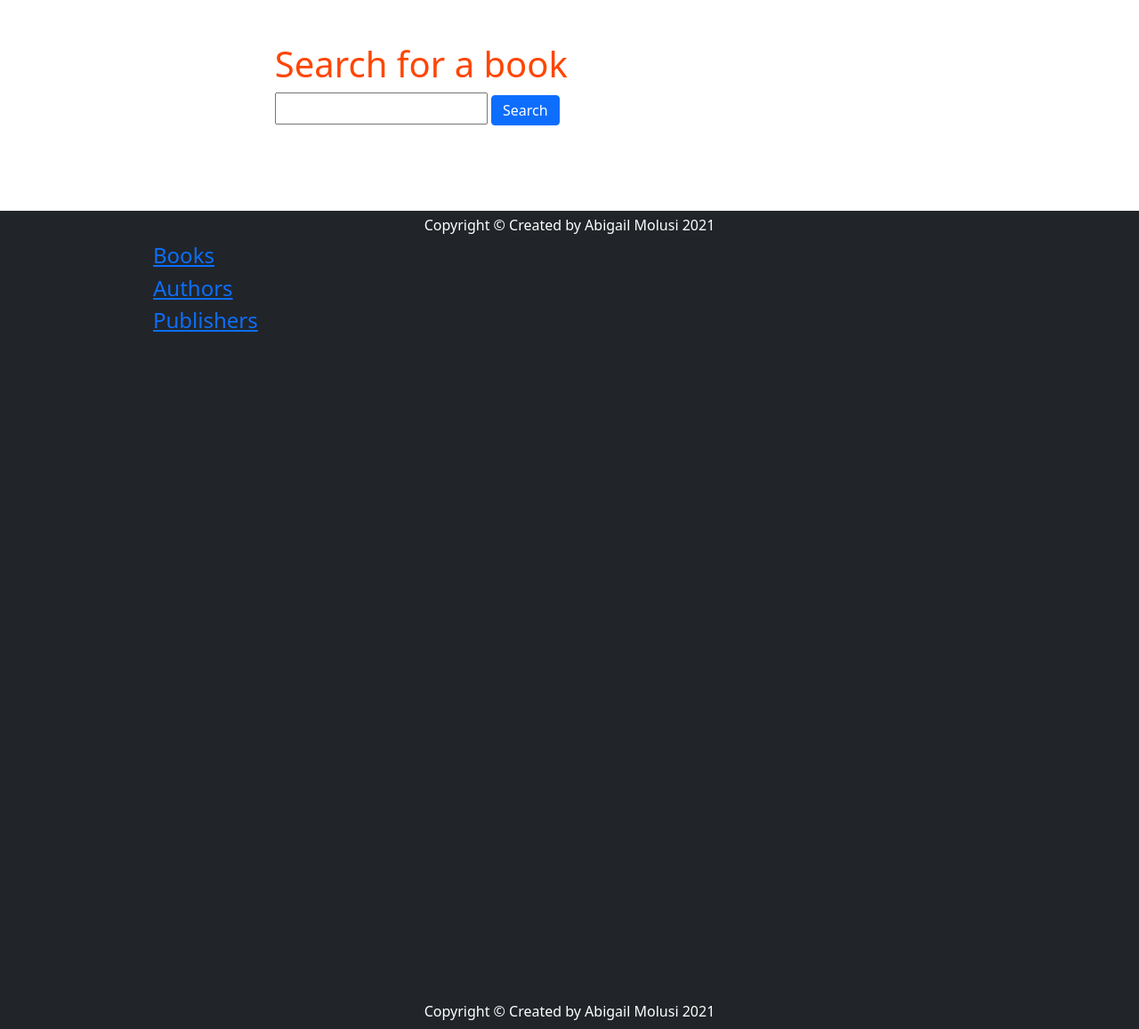
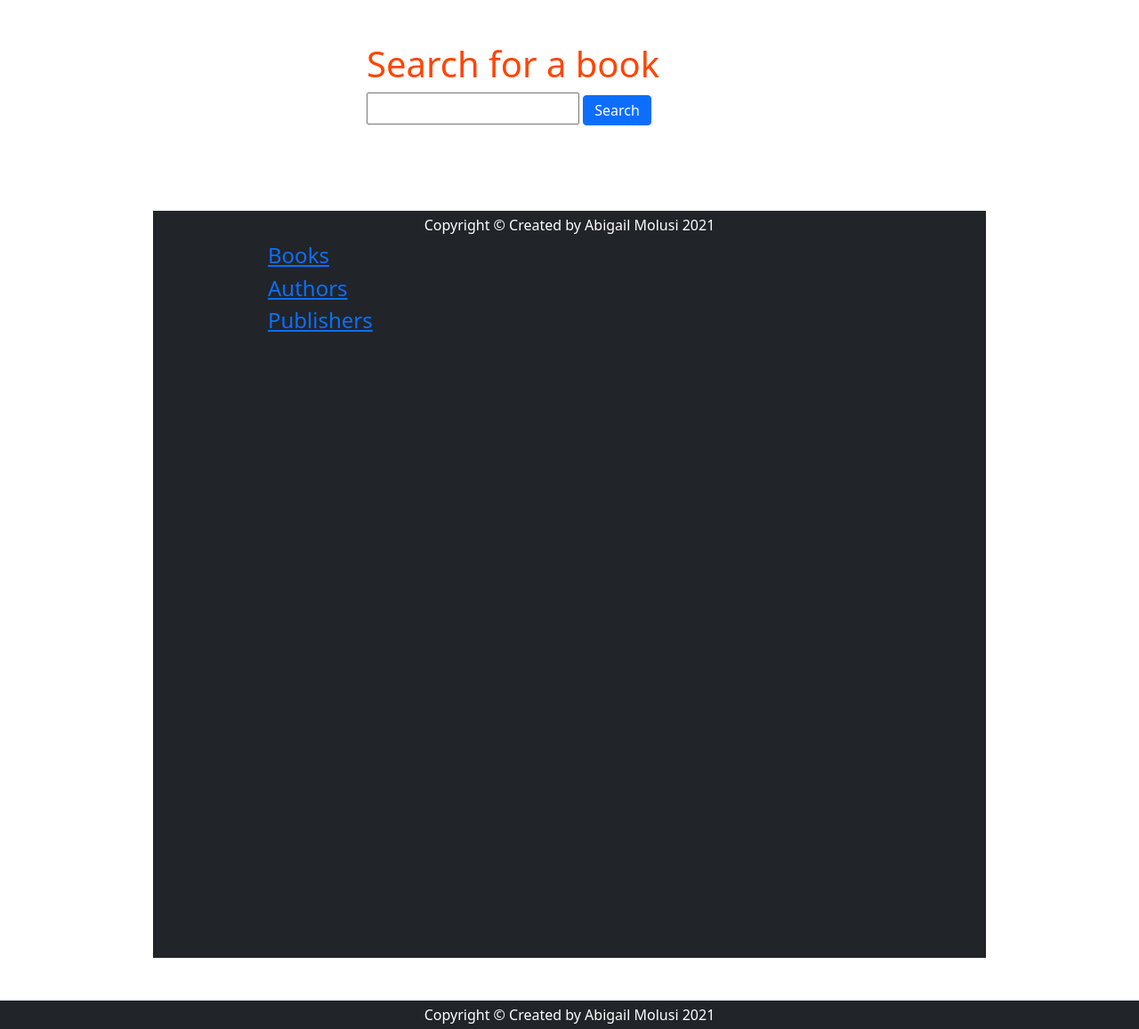
Before and after one commit to molusi/mysafespace, a Django app: page /books/ in a window 1280 px wide; the page is wider, and only the part inside the window is pictured. Shown: the part 78-1235 px from the top of that part at 89% size. Run offline with Django 3.2, Linux system fonts and the light colour scheme; some libraries are stand-ins or nearby versions.

Commit message:
Update home.html

```diff
--- a/templates/books/home.html
+++ b/templates/books/home.html
@@ -3,6 +3,7 @@
 {% block title%}books{% endblock %}
 {% block content %}
 {% include 'books/navbar.html' %}
+<div class="container" style="height:95%;width:75%;margin:0 auto">
 
 
 {% include 'books/searchfunction.html' %}
@@ -14,5 +15,5 @@
 <a href="{% url 'books:publishers' %}" ><h4>Publishers</h4></a>
     </div>
 </div>
-
+</div>
 {% endblock %}
```
